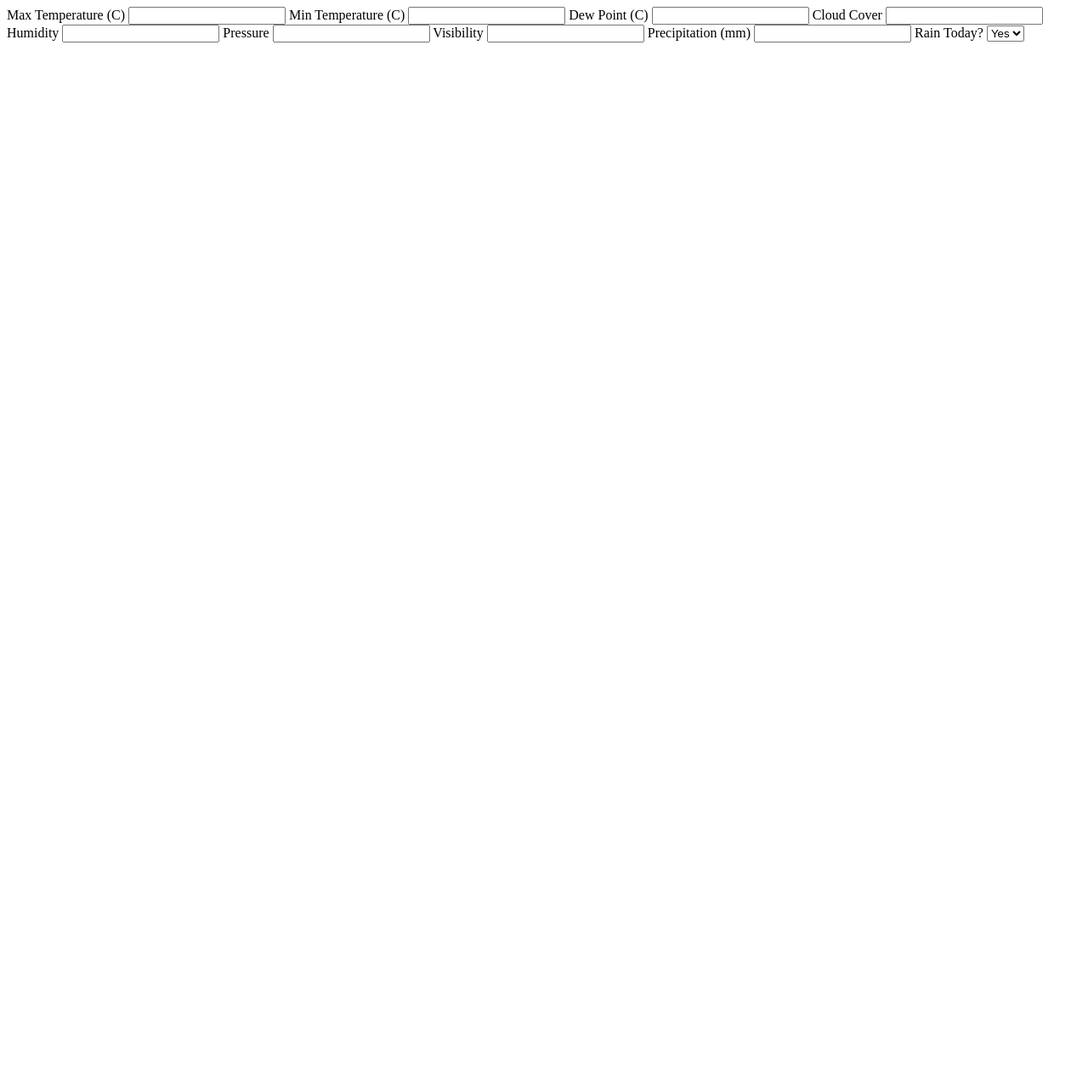
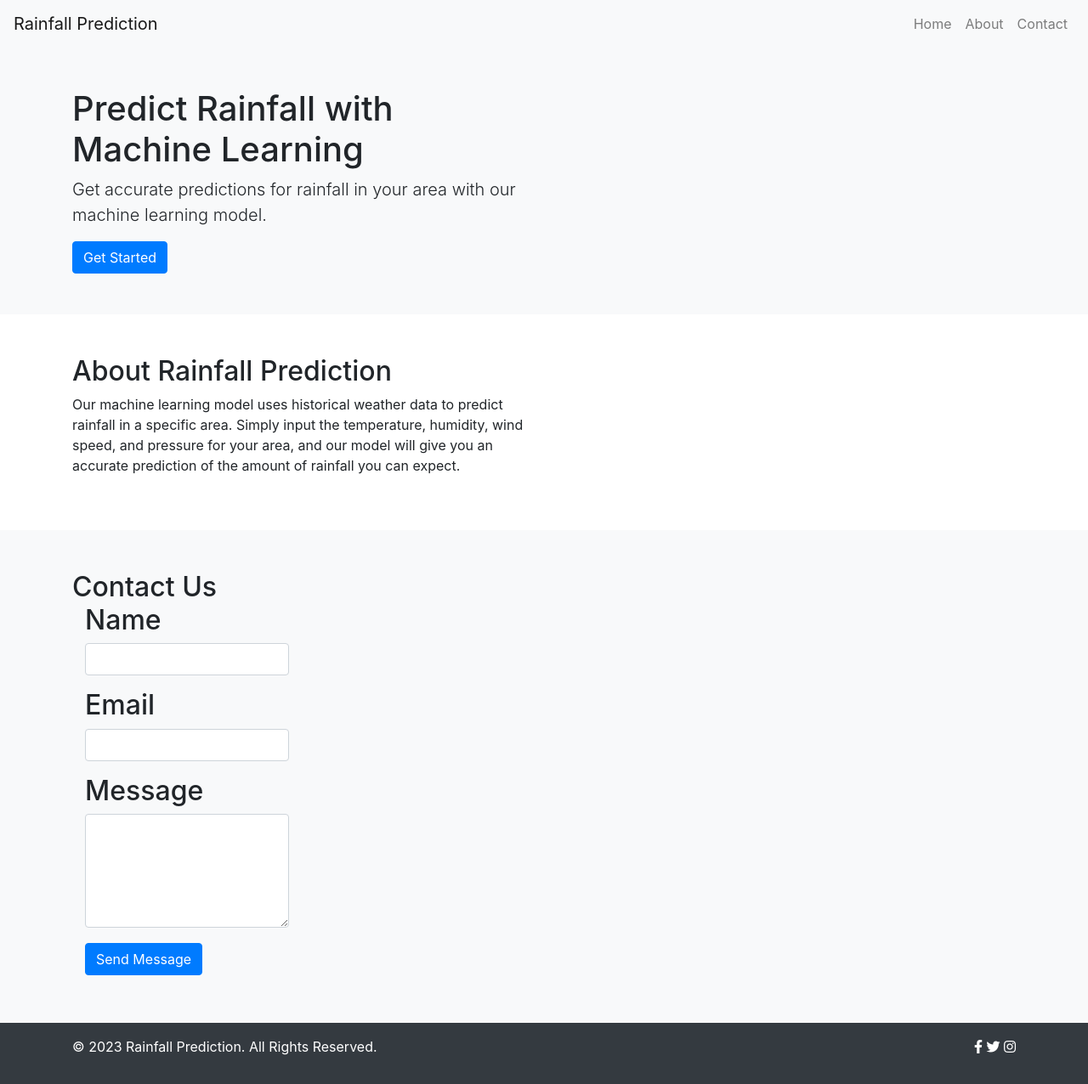
Before and after one commit to Jaynila077/Rainfall-Prediction-PBL_22-23, a Python web app: template templates/index.html in a window 1280 px wide. Shown: the whole page at 85% size. Before the commit the page ends 50 px from the top, so only its background shows below. Run offline with Jinja, Linux system fonts and the light colour scheme; the template is opened without the code that fills it, so the values that code supplies are empty; some libraries are stand-ins or nearby versions.

Commit message:
landingPage

```diff
--- a/templates/index.html
+++ b/templates/index.html
@@ -1,43 +1,106 @@
 <!DOCTYPE html>
 <html lang="en">
 <head>
-    <meta charset="UTF-8">
-    <meta http-equiv="X-UA-Compatible" content="IE=edge">
-    <meta name="viewport" content="width=device-width, initial-scale=1.0">
-    <title>Document</title>
+  <meta charset="UTF-8">
+  <meta name="viewport" content="width=device-width, initial-scale=1.0">
+  <meta http-equiv="X-UA-Compatible" content="ie=edge">
+  <title>Rainfall Prediction</title>
+  <!-- Bootstrap CSS -->
+  <link rel="stylesheet" href="https://stackpath.bootstrapcdn.com/bootstrap/4.5.2/css/bootstrap.min.css">
+  <!-- Font Awesome CSS -->
+  <link rel="stylesheet" href="https://cdnjs.cloudflare.com/ajax/libs/font-awesome/5.15.3/css/all.min.css">
+  <!-- Custom CSS -->
+  <link rel="stylesheet" href="../static/style.css">
 </head>
 <body>
-    <div class="flex flex-col space-y-4">
-        <label for="maxtempC">Max Temperature (C)</label>
-        <input type="number" name="maxtempC" id="maxtempC" class="border rounded-md p-2">
-
-        <label for="mintempC">Min Temperature (C)</label>
-        <input type="number" name="mintempC" id="mintempC" class="border rounded-md p-2">
-
-        <label for="dewPointC">Dew Point (C)</label>
-        <input type="number" name="dewPointC" id="dewPointC" class="border rounded-md p-2">
-
-        <label for="cloudCover">Cloud Cover</label>
-        <input type="number" name="cloudCover" id="cloudCover" class="border rounded-md p-2">
-
-        <label for="humidity">Humidity</label>
-        <input type="number" name="humidity" id="humidity" class="border rounded-md p-2">
-
-        <label for="pressure">Pressure</label>
-        <input type="number" name="pressure" id="pressure" class="border rounded-md p-2">
-
-        <label for="visibility">Visibility</label>
-        <input type="number" name="visibility" id="visibility" class="border rounded-md p-2">
-
-        <label for="precipMM">Precipitation (mm)</label>
-        <input type="number" name="precipMM" id="precipMM" class="border rounded-md p-2">
-
-        <label for="rainToday">Rain Today?</label>
-        <select name="rainToday" id="rainToday" class="border rounded-md p-2">
-          <option value="Yes">Yes</option>
-          <option value="No">No</option>
-        </select>
+  <!-- Navbar -->
+  <nav class="navbar navbar-expand-lg navbar-light bg-light">
+    <a class="navbar-brand" href="#">Rainfall Prediction</a>
+    <button class="navbar-toggler" type="button" data-toggle="collapse" data-target="#navbarNav" aria-controls="navbarNav" aria-expanded="false" aria-label="Toggle navigation">
+      <span class="navbar-toggler-icon"></span>
+    </button>
+    <div class="collapse navbar-collapse" id="navbarNav">
+      <ul class="navbar-nav ml-auto">
+        <li class="nav-item">
+          <a class="nav-link" href="#">Home</a>
+        </li>
+        <li class="nav-item">
+          <a class="nav-link" href="#about">About</a>
+        </li>
+        <li class="nav-item">
+          <a class="nav-link" href="#contact">Contact</a>
+        </li>
+      </ul>
+    </div>
+  </nav>
+  <!-- Header -->
+  <header id="hero" class="bg-light py-5">
+    <div class="container">
+      <div class="row">
+        <div class="col-md-6">
+          <h1>Predict Rainfall with Machine Learning</h1>
+          <p class="lead">Get accurate predictions for rainfall in your area with our machine learning model.</p>
+          <a href="#predict" class="btn btn-primary">Get Started</a>
+        </div>
       </div>
-
-</body>
-</html>
+    </div>
+  </header>
+  <!-- About -->
+  <section id="about" class="py-5">
+    <div class="container">
+      <div class="row">
+        <div class="col-md-6">
+          <h2>About Rainfall Prediction</h2>
+          <p>Our machine learning model uses historical weather data to predict rainfall in a specific area. Simply input the temperature, humidity, wind speed, and pressure for your area, and our model will give you an accurate prediction of the amount of rainfall you can expect.</p>
+        </div>
+      </div>
+    </div>
+  </section>
+  <!-- Contact -->
+  <section id="contact" class="bg-light py-5">
+    <div class="container">
+      <div class="row">
+        <div class="col-md-6">
+          <h2>Contact Us</h
+          </div>
+          <div class="col-md-6">
+            <form action="#" method="POST">
+              <div class="form-group">
+                <label for="name">Name</label>
+                <input type="text" name="name" class="form-control" required>
+              </div>
+              <div class="form-group">
+                <label for="email">Email</label>
+                <input type="email" name="email" class="form-control" required>
+              </div>
+              <div class="form-group">
+                <label for="message">Message</label>
+                <textarea name="message" class="form-control" rows="5" required></textarea>
+              </div>
+              <button type="submit" class="btn btn-primary">Send Message</button>
+            </form>
+          </div>
+        </div>
+      </div>
+    </section>
+    <!-- Footer -->
+    <footer class="bg-dark py-3">
+      <div class="container">
+        <div class="row">
+          <div class="col-md-6 text-white">
+            <p>&copy; 2023 Rainfall Prediction. All Rights Reserved.</p>
+          </div>
+          <div class="col-md-6 text-right">
+            <a href="#"><i class="fab fa-facebook-f text-white"></i></a>
+            <a href="#"><i class="fab fa-twitter text-white"></i></a>
+            <a href="#"><i class="fab fa-instagram text-white"></i></a>
+          </div>
+        </div>
+      </div>
+    </footer>
+    <!-- Bootstrap JS -->
+    <script src="https://code.jquery.com/jquery-3.5.1.slim.min.js"></script>
+    <script src="https://cdn.jsdelivr.net/npm/popper.js@1.16.0/dist/umd/popper.min.js"></script>
+    <script src="https://stackpath.bootstrapcdn.com/bootstrap/4.5.2/js/bootstrap.min.js"></script>
+  </body>
+  </html>
```
